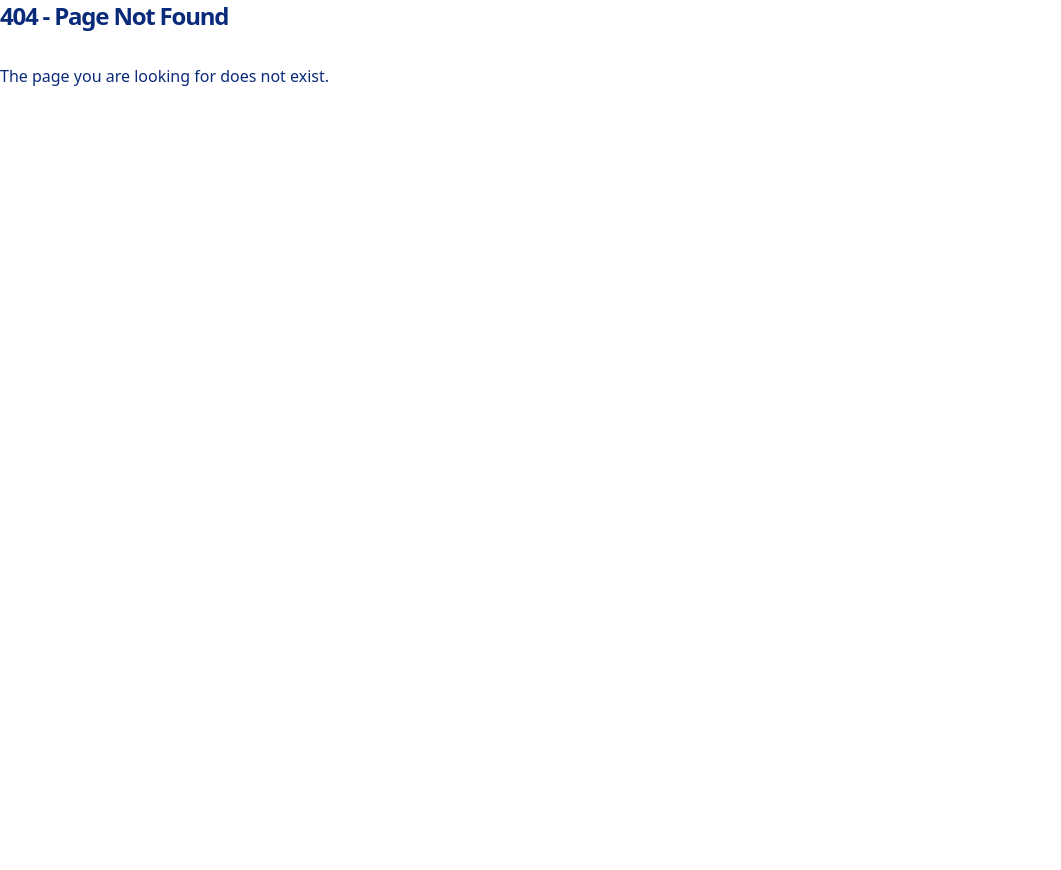
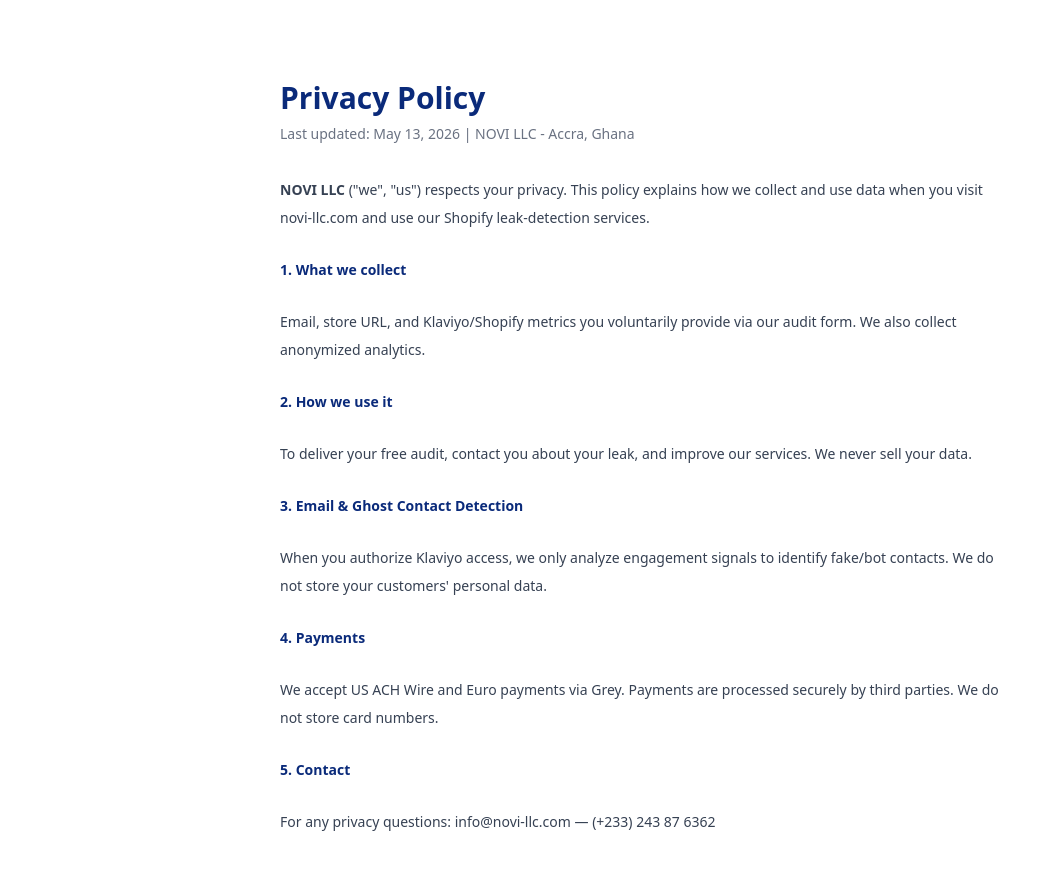
Before and after one commit to NOVI-I6699-cmd/portfolio-starter-kit, a Next.js app: page /privacy in a window 1280 px wide. Before the commit this address had no page. Shown: the top 870 px of the page, without its empty margins (0-1061 px from the left). Before the commit the page ends 800 px from the top, so only its background shows below. Built offline with nearby package versions, Linux system fonts and the light colour scheme.

Commit message:
Create page.tsx

```diff
--- /dev/null
+++ b/app/privacy/page.tsx
@@ -0,0 +1,21 @@
+export default function Privacy() {
+  return (
+    <main className="max-w-3xl mx-auto px-6 py-20">
+      <h1 className="text-3xl font-bold text-[#0A2A7A]">Privacy Policy</h1>
+      <p className="mt-2 text-sm text-gray-500">Last updated: May 13, 2026 | NOVI LLC - Accra, Ghana</p>
+      <div className="mt-8 space-y-6 text-sm leading-7 text-gray-700">
+        <p><strong>NOVI LLC</strong> ("we", "us") respects your privacy. This policy explains how we collect and use data when you visit novi-llc.com and use our Shopify leak-detection services.</p>
+        <h2 className="font-bold text-[#0A2A7A]">1. What we collect</h2>
+        <p>Email, store URL, and Klaviyo/Shopify metrics you voluntarily provide via our audit form. We also collect anonymized analytics.</p>
+        <h2 className="font-bold text-[#0A2A7A]">2. How we use it</h2>
+        <p>To deliver your free audit, contact you about your leak, and improve our services. We never sell your data.</p>
+        <h2 className="font-bold text-[#0A2A7A]">3. Email & Ghost Contact Detection</h2>
+        <p>When you authorize Klaviyo access, we only analyze engagement signals to identify fake/bot contacts. We do not store your customers' personal data.</p>
+        <h2 className="font-bold text-[#0A2A7A]">4. Payments</h2>
+        <p>We accept US ACH Wire and Euro payments via Grey. Payments are processed securely by third parties. We do not store card numbers.</p>
+        <h2 className="font-bold text-[#0A2A7A]">5. Contact</h2>
+        <p>For any privacy questions: info@novi-llc.com — (+233) 243 87 6362</p>
+      </div>
+    </main>
+  )
+}
```
